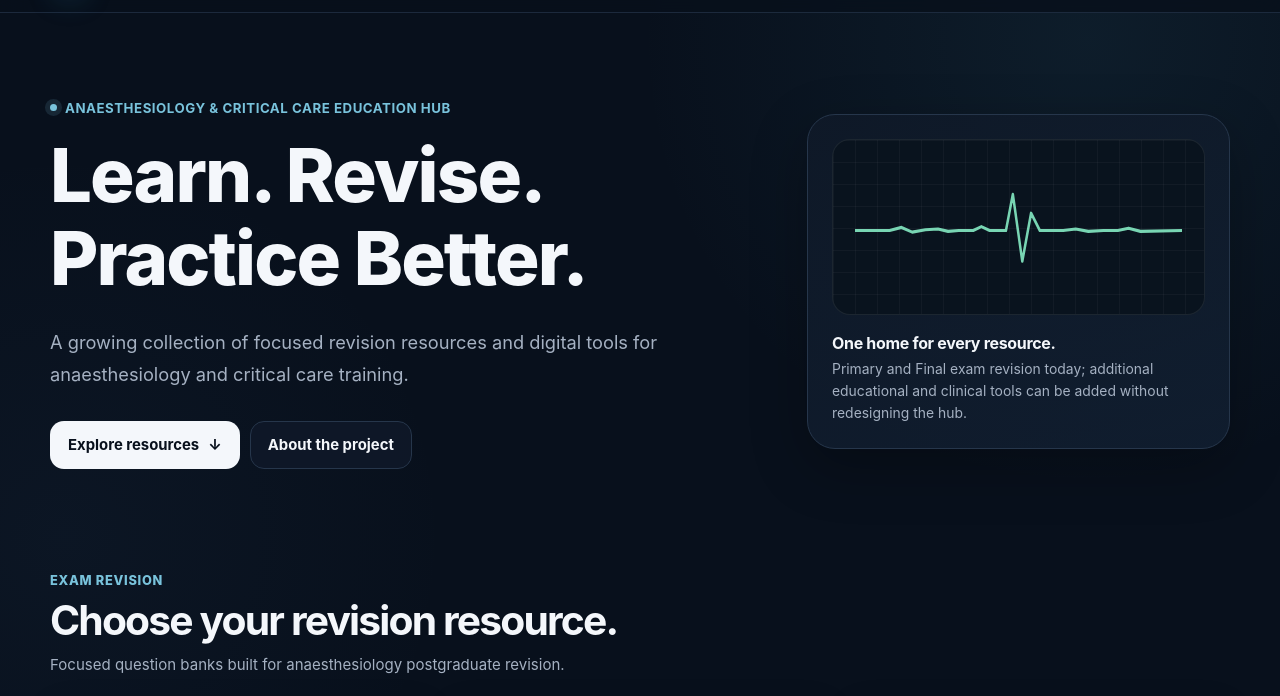
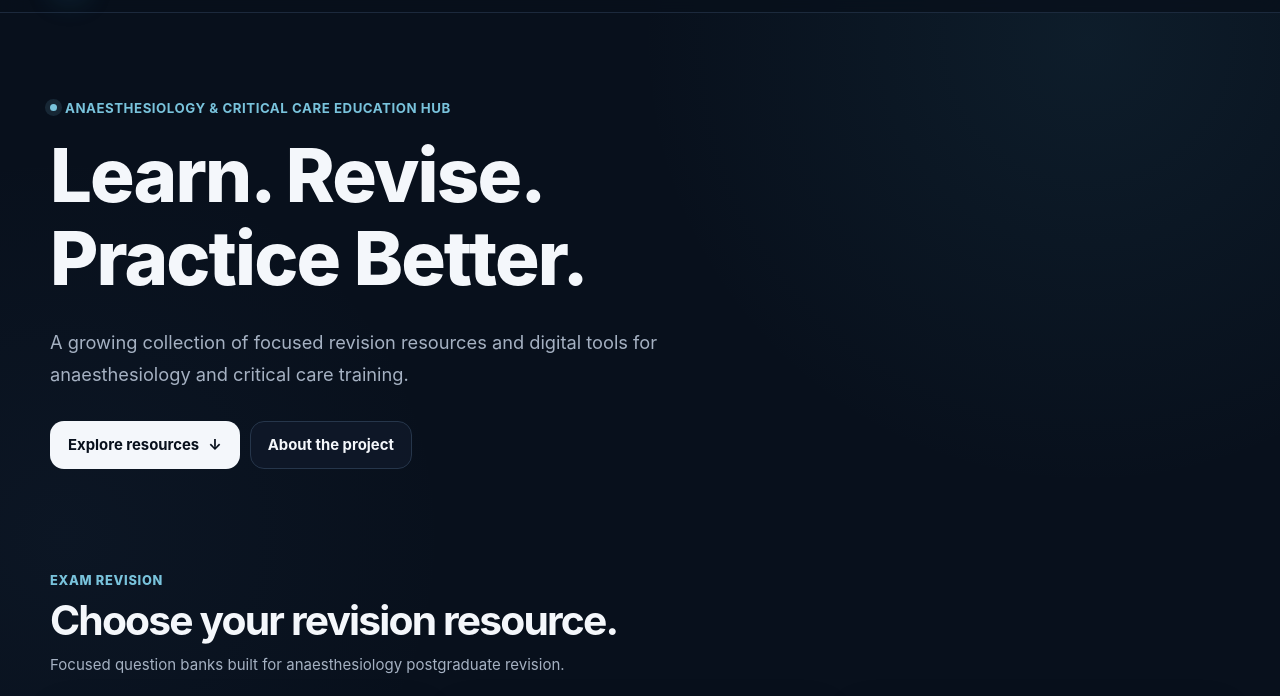
Before and after one commit to myanaesthesiology/myanaesthesiology.github.io, a plain HTML site: page index.html in a window 1280 px wide. Shown: the part 60-756 px from the top of the page. Drawn offline with Linux system fonts and the light colour scheme.

Commit message:
Remove hero monitor panel from homepage

```diff
--- a/index.html
+++ b/index.html
@@ -156,8 +156,8 @@
 
     .hero-grid {
       display: grid;
-      grid-template-columns: minmax(0, 1.25fr) minmax(280px, .75fr);
-      gap: 52px;
+      grid-template-columns: 1fr;
+      gap: 0;
       align-items: center;
     }
 
@@ -488,18 +488,7 @@
           </div>
         </div>
 
-        <aside class="hero-panel" aria-label="My Anaesthesiology visual">
-          <div class="monitor">
-            <svg viewBox="0 0 520 165" preserveAspectRatio="none" aria-hidden="true">
-              <polyline points="0,87 55,87 74,83 91,89 112,86 132,85 148,88 165,87 188,87 201,82 214,87 227,87 240,87 251,41 266,126 280,65 294,87 331,87 351,85 371,88 395,87 418,87 435,84 454,88 520,87"
-                fill="none" stroke="#78d5b3" stroke-width="4" stroke-linecap="round" stroke-linejoin="round"/>
-            </svg>
-          </div>
-          <div class="panel-kicker">One home for every resource.</div>
-          <div class="panel-copy">
-            Primary and Final exam revision today; additional educational and clinical tools can be added without redesigning the hub.
-          </div>
-        </aside>
+
       </div>
     </section>
 
```
